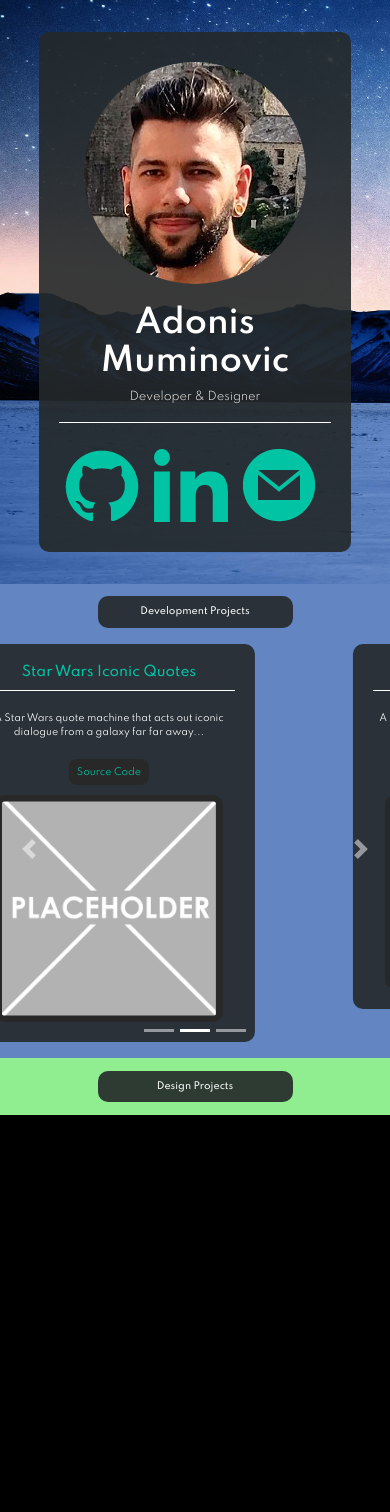
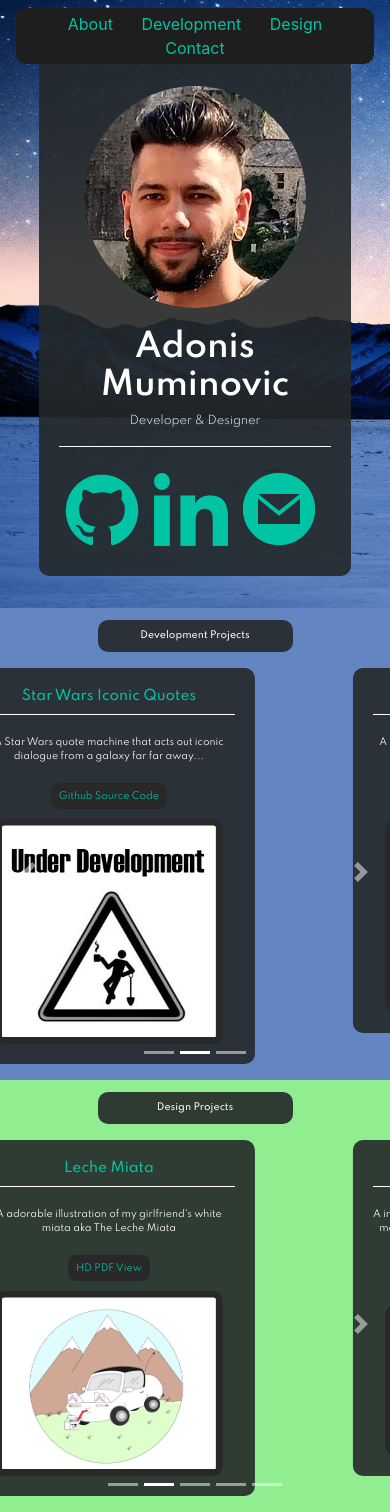
Before and after one commit to AdonisProgramming/Portfolio, a plain HTML site: page index.html in a window 390 px wide. Before the commit the page ends 1115 px from the top, so only its background shows below. Drawn offline with nearby package versions, Linux system fonts and the light colour scheme.

Commit message:
Finished design section
-preview added
-pdf link added
-added navbar
*TODO
*add section backrounds
*large image preview for design
*js fiddle link for dev projs
*view for attractiveness proj
*desktop media query for better view
*footer
*contact page
*resume page

```diff
--- a/index.html
+++ b/index.html
@@ -16,6 +16,16 @@
 <body>
 
   <div class="grid-container">
+    <div class="nav">
+      <nav class="navbar fixed-top justify-content-center">
+        <div id="navbar">
+            <a href="about.html">About</a>
+            <a href="#dev-projs">Development</a>
+            <a href="#des-projs">Design</a>
+            <a href="contact.html">Contact</a>
+        </div>
+      </nav>
+    </div>
     <div class="profile">
       <div id="title-card">
         <img id="profile-pic" src="resources/profile-pic.png" alt="">
@@ -30,7 +40,7 @@
       </div>
     </div>
     <div class="dev" style="background-color: rgb(99,133,194">
-      <div class="dev-projs">
+      <div class="dev-projs" id="dev-projs">
         <h1 class="title">Development Projects</h1>
         <div id="carouselExampleIndicators" class="carousel slide" data-ride="carousel">
           <ol class="carousel-indicators">
@@ -44,9 +54,9 @@
                 <h3 id="proj-title">Star Wars Iconic Quotes</h3>
                 <hr>
                 <p id="proj-description">A Star Wars quote machine that acts out iconic dialogue from a galaxy far far away...</p>
-                <a href="">Source Code</a>
+                <a href="">Github Source Code</a>
                 <div id="img-center">
-                  <img src="resources/placeholder.png" alt="">
+                  <img src="resources/under-development.png" alt="">
                 </div>
               </div>
             </div>
@@ -55,7 +65,7 @@
                 <h3 id="proj-title">The Mazda Miata</h3>
                 <hr>
                 <p id="proj-description">A tribute site to the creation and development of the renowed roadster, the Mazda Miata.</p>
-                <a href="https://github.com/AdonisProgramming/Mazda-Miata-Tribute-Page">Source Code</a>
+                <a href="https://github.com/AdonisProgramming/Mazda-Miata-Tribute-Page">Github Source Code</a>
                 <div id="img-center">
                   <img src="resources/miata-site-crop.png" alt="">
                 </div>
@@ -66,7 +76,7 @@
                 <h3 id="proj-title">Imperial Benefits Form</h3>
                 <hr>
                 <p id="proj-description">Even the Empire needs its Stormtroopers to fill out yearly forms...</p>
-                <a href="https://github.com/AdonisProgramming/Survey-Form-Page">Source Code</a>
+                <a href="https://github.com/AdonisProgramming/Survey-Form-Page">Github Source Code</a>
                 <div id="img-center">
                   <img src="resources/imperial-form-crop.png" alt="">
                 </div>
@@ -87,9 +97,84 @@
     </div>
 
     <div class="des" style="background-color: lightgreen">
-      <div class="des-projs">
+      <div class="des-projs" id="des-projs">
         <h1 class="title">Design Projects</h1>
+        <div id="carouselExampleIndicators2" class="carousel slide" data-ride="carousel">
+          <ol class="carousel-indicators">
+            <li data-target="#carouselExampleIndicators2" data-slide-to="0" class="active"></li>
+            <li data-target="#carouselExampleIndicators2" data-slide-to="1"></li>
+            <li data-target="#carouselExampleIndicators2" data-slide-to="2"></li>
+            <li data-target="#carouselExampleIndicators2" data-slide-to="3"></li>
+            <li data-target="#carouselExampleIndicators2" data-slide-to="4"></li>
+          </ol>
+          <div class="carousel-inner">
+            <div class="carousel-item active">
+              <div id="proj-container">
+                <h3 id="proj-title">Leche Miata</h3>
+                <hr>
+                <p id="proj-description">A adorable illustration of my girlfriend's white miata aka The Leche Miata</p>
+                <a href="resources/pdfs/Leche Miata Final.pdf" target="_blank">HD PDF View</a>
+                <div id="img-center">
+                  <img src="resources/Leche Miata Final.png" alt="">
                 </div>
+              </div>
+            </div>
+            <div class="carousel-item">
+              <div id="proj-container">
+                <h3 id="proj-title">The American Dream</h3>
+                <hr>
+                <p id="proj-description">A info-graphic detailing the immigration journey of me and my family from Bosnia & Hercegovina to the USA</p>
+                <a href="resources/pdfs/Bos-Immigration-Final.pdf" target="_blank">HD PDF View</a>
+                <div id="img-center">
+                  <img src="resources/Bos-Immigration-Final.png" alt="">
+                </div>
+              </div>
+            </div>
+            <div class="carousel-item">
+              <div id="proj-container">
+                <h3 id="proj-title">The Bosnian War</h3>
+                <hr>
+                <p id="proj-description">Info-graphic detailing the harsh realties of one of the worst conflicts since WWII</p>
+                <a href="resources/pdfs/Bosnian War.pdf" target="_blank">HD PDF View</a>
+                <div id="img-center">
+                  <img src="resources/Bos-War-Final.png" alt="">
+                </div>
+              </div>
+            </div>
+            <div class="carousel-item">
+              <div id="proj-container">
+                <h3 id="proj-title">The Science of Attractiveness</h3>
+                <hr>
+                <p id="proj-description">Non HTML/CSS 'web-site' exploring how attractiveness can be quanitified and the effects of attractiveness</p>
+                <a href="https://github.com/AdonisProgramming/Survey-Form-Page">Large View</a>
+                <div id="img-center">
+                  <img src="resources/Science of Attractiveness.png" alt="">
+                </div>
+              </div>
+            </div>
+            <div class="carousel-item">
+              <div id="proj-container">
+                <h3 id="proj-title">Team Limitless</h3>
+                <hr>
+                <p id="proj-description">Logo design for a Tae-kwon-do team's uniforms</p>
+                <a href="resources/pdfs/Team Limitless.pdf" target="_blank">HD PDF View</a>
+                <div id="img-center">
+                  <img src="resources/Team-Limitless.jpg" alt="">
+                </div>
+              </div>
+            </div>
+          </div>
+          <a class="carousel-control-prev" href="#carouselExampleIndicators2" role="button" data-slide="prev">
+            <span class="carousel-control-prev-icon" aria-hidden="true"></span>
+            <span class="sr-only">Previous</span>
+          </a>
+          <a class="carousel-control-next" href="#carouselExampleIndicators2" role="button" data-slide="next">
+            <span class="carousel-control-next-icon" aria-hidden="true"></span>
+            <span class="sr-only">Next</span>
+          </a>
+        </div>
+      </div>
+      <!-- des closing div -->
     </div>
 
 
--- a/index.scss
+++ b/index.scss
@@ -1,13 +1,12 @@
 body {
-  background-color: black;
 }
 
 .grid-container {
   display: grid;
   grid-template-columns: 1fr 1fr 1fr 1fr;
-  grid-template-rows: auto auto auto;
+  grid-template-rows: auto auto auto auto;
   gap: 0 0;
-  grid-template-areas: "profile profile profile profile" "dev dev dev dev" "des des des des";
+  grid-template-areas: "nav nav nav nav" "profile profile profile profile" "dev dev dev dev" "des des des des";
 }
 
 .dev {
@@ -26,6 +25,10 @@ body {
   gap: 0 0;
   grid-template-areas: "des-projs des-projs des-projs";
   grid-area: dev;
+}
+
+.nav {
+  grid-area: nav;
 }
 
 .empty-left {
@@ -55,6 +58,7 @@ body {
 .des-projs {
   grid-area: des-projs;
 }
+
 $cyan-color: rgb(0,196,164);
 
 .profile {
@@ -63,6 +67,36 @@ $cyan-color: rgb(0,196,164);
   background-image: url("resources/background.jpg");
   background-size: cover;
   background-repeat: no-repeat;
+
+}
+
+.nav  {
+  background-color: rgb(30, 30, 30);
+}
+
+#navbar{
+    list-style-type: none;
+    text-align: center;
+    font-size: 1rem;
+    padding: .25rem;
+    border-radius: 10px;
+    max-width: 100%;
+    background-color: rgb(30, 30, 30);
+
+
+    a {
+      text-decoration: none;
+      color: $cyan-color;
+      border-radius: 5px;
+      padding: 0 .75rem ;
+    }
+
+    a:hover {
+      text-decoration: none;
+      background-color: $cyan-color;
+      color: black;
+    }
+
   }
 
   #title-card {
@@ -70,7 +104,7 @@ $cyan-color: rgb(0,196,164);
     position: relative;
     text-align: center;
     padding: 30px 20px;
-  margin: 2rem auto; //2rem 0.8rem;
+    margin: 3.5rem auto 2rem; //2rem 0.8rem;
     max-width: 80%;
     width: auto;
     background: rgba(36,40,42,.9);
```
Also changed, not shown: index.min.css, resources/Bos-Immigration-Final.png (added), resources/Bos-War-Final.png (added), resources/Leche Miata Final.png (added), resources/Science of Attractiveness.png (added), resources/Team-Limitless.jpg (added), resources/placeholder.png (deleted), resources/under-development.png (added), 4 other files. Lines whose indentation alone changed are shown as unchanged.
